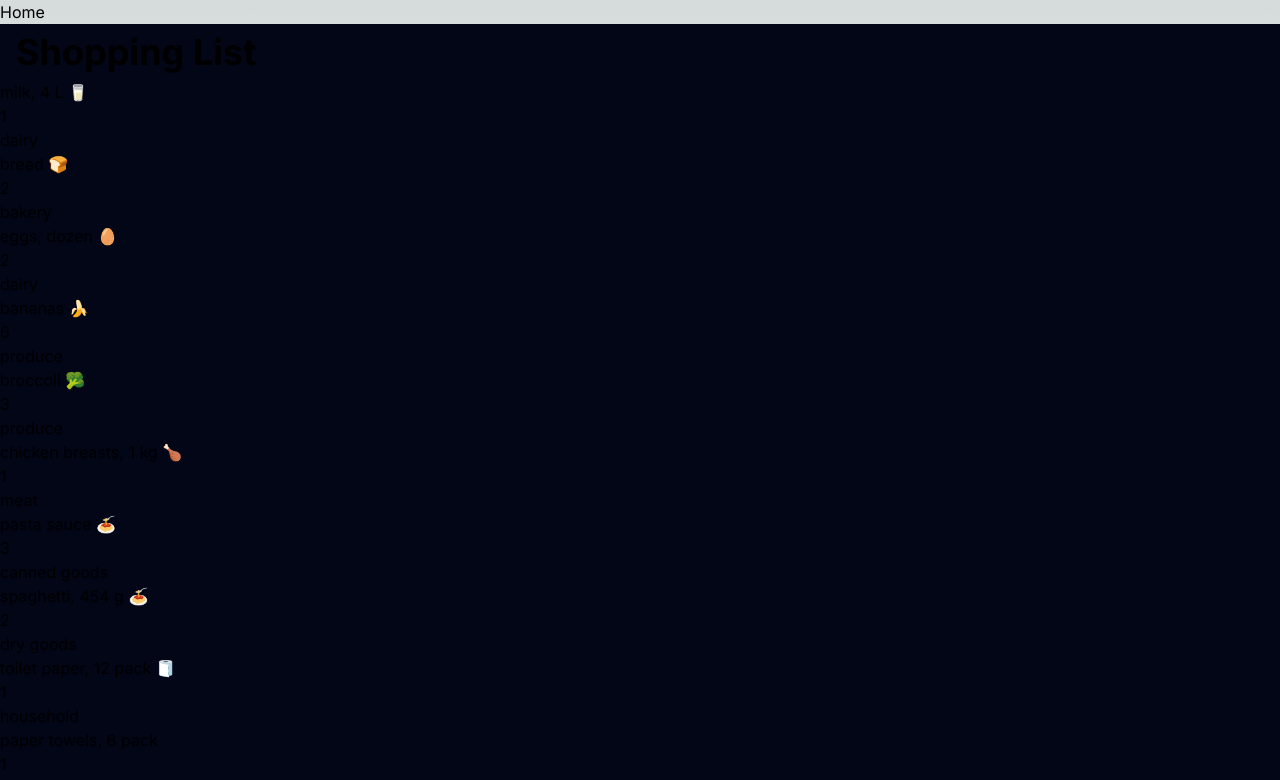
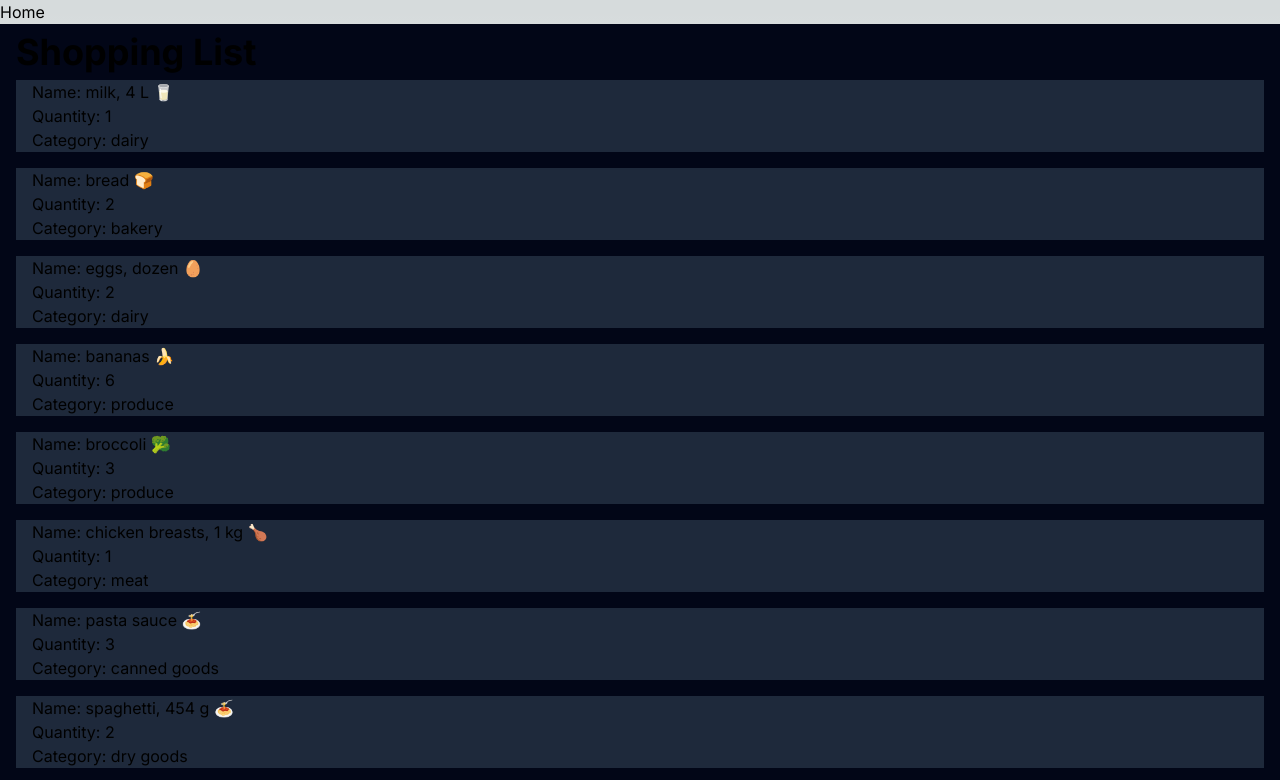
Before and after one commit to Ever-QN/cprg306-assignments, a Next.js app: page /week3 in a window 1280 px wide. Shown: the top 780 px of the page. Built offline with nearby package versions, Linux system fonts and the light colour scheme.

Commit message:
Add descriptors for each ul, style li

```diff
--- a/app/week3/item.js
+++ b/app/week3/item.js
@@ -1,9 +1,9 @@
 export default function Item({name, quantity, category}) {
     return (
-        <li className='list-none'>
-            <ul>{name}</ul>
-            <ul>{quantity}</ul>
-            <ul>{category}</ul>
+        <li className="list-none px-4 mb-4 ml-4 mr-4 bg-slate-800">
+            <ul>Name: {name}</ul>
+            <ul>Quantity: {quantity}</ul>
+            <ul>Category: {category}</ul>
         </li>
     )
 }
```
